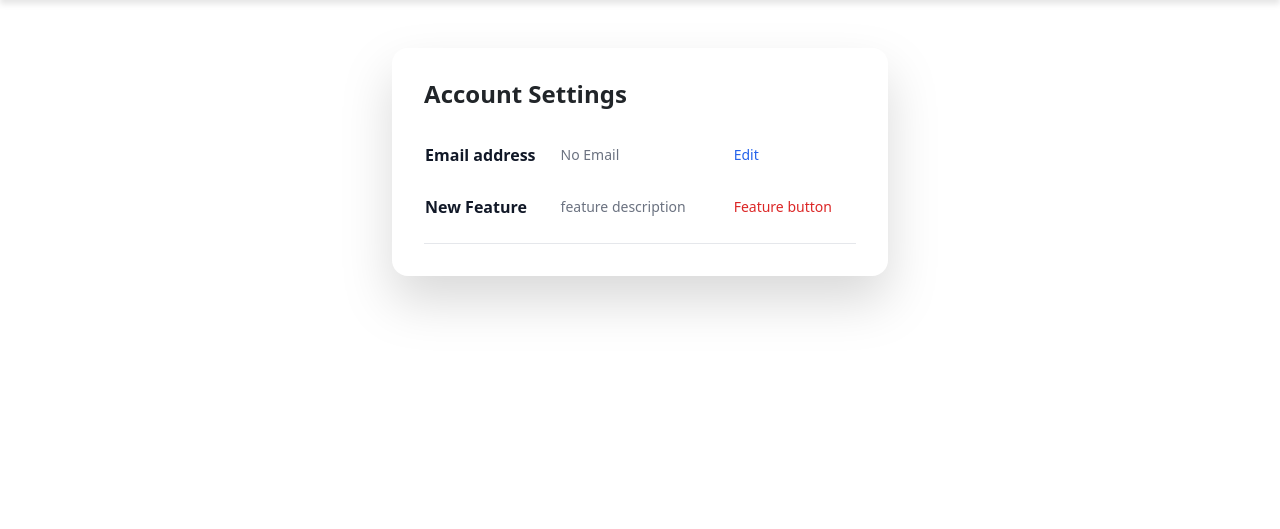
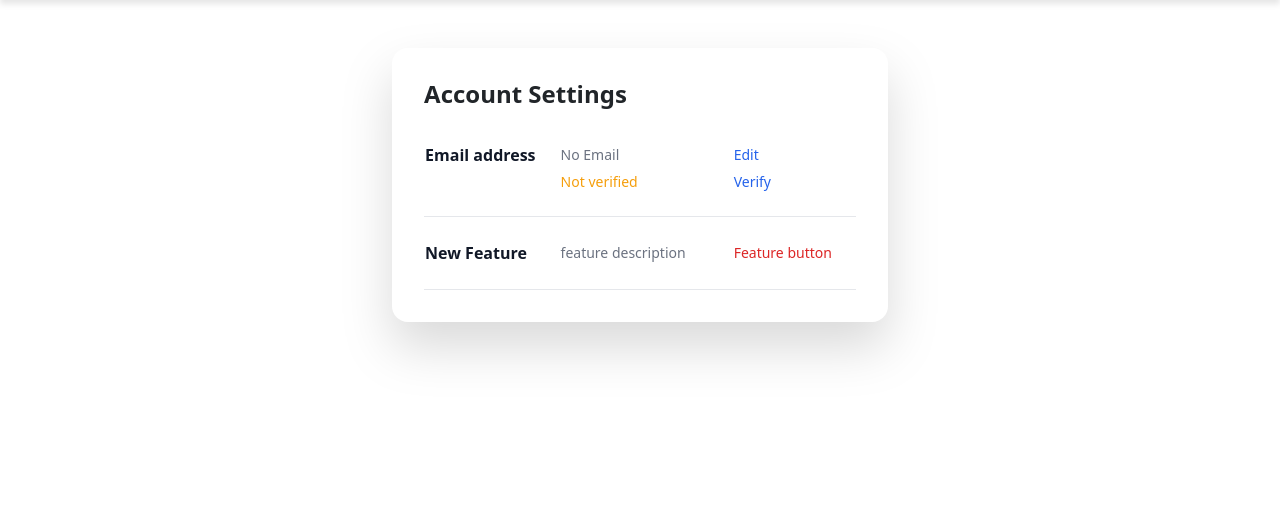
Before and after one commit to tumelo-maja/luxury-chauffeur-service, a Django app: template users/templates/users/profile_settings.html in a window 1280 px wide. Shown: the part 50-579 px from the top of the page. Run offline with Django 4.2, Linux system fonts and the light colour scheme; the template is opened without the code that fills it, so the values that code supplies are empty; some libraries are stand-ins or nearby versions.

```diff
--- a/users/templates/users/profile_settings.html
+++ b/users/templates/users/profile_settings.html
@@ -20,6 +20,22 @@
                 </a>
             </td>
         </tr>
+        <tr class="border-b">
+            <th scope="row" class="pb-4 font-medium text-gray-900">
+            </th>
+            <td class="px-6 pb-4">
+                {% if user.emailaddress_set.first.verified %}
+                <span class="text-green-500">Verified</span>{% else %}
+                <span class="text-amber-500">Not verified</span>
+                {% endif %}
+            </td>
+            <td class="px-6 pb-4">
+                <a href="" class="font-medium text-blue-600 hover:underline">
+                    {% if not user.emailaddress_set.first.verified %}Verify{% endif %}
+                </a>
+            </td>
+        </tr>
+
 
         <tr class="border-b">
             <th scope="row" class="py-4 text-base font-bold text-gray-900">
```
Also changed, not shown: users/signals.py (+18 -0 lines), users/views.py (+19 -0 lines), db.sqlite3.
